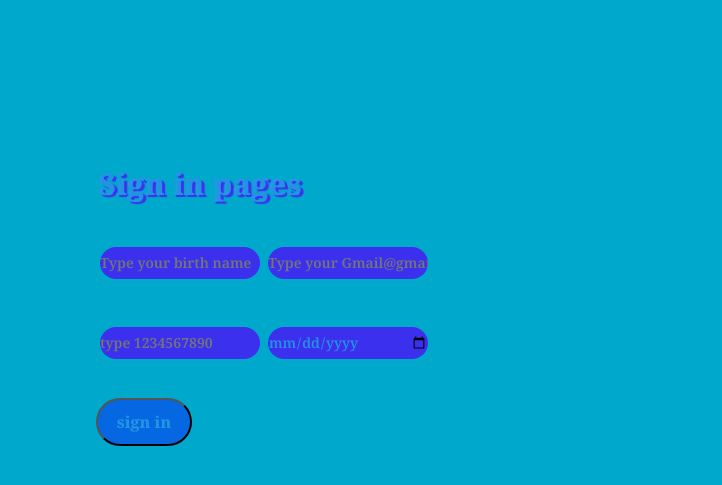
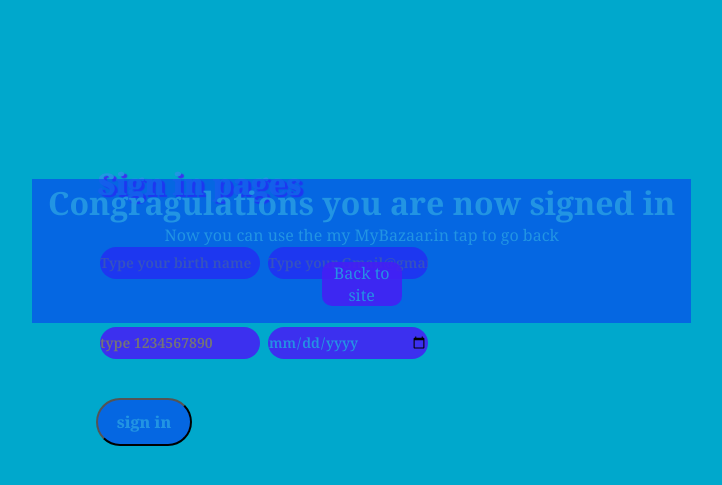
Before and after one commit to moksh-codedeveloper/shopping-store, a plain HTML site: page signin.html in a window 1280 px wide. Shown: the part 13-498 px from the top of the page, without its empty margins (480-1202 px from the left). Drawn offline with Linux system fonts and the light colour scheme.

Commit message:
new sign in page styling completes

```diff
--- a/signin.css
+++ b/signin.css
@@ -96,7 +96,7 @@ main .signin-container h1{
 }
 
 .signin-complete{
-    height: 90px;
+    height: 9rem;
     /* width: 90px; */
     display: flex;
     flex-direction: column;
@@ -104,9 +104,34 @@ main .signin-container h1{
     margin-top: 10rem;
     position: absolute;
     background-color: var(--snd-bg-colors);
+    justify-content: center;
+    text-align: center;
+    align-items: center;
+    padding: 1rem;
 }
-
+/*
 .hide{
     display: none;
 
+} */
+
+.back-btn{
+    height: 6rem;
+    width: 5rem;
+    margin: 1rem;
+    border-radius: 10px;
+    justify-content: center;
+    text-align: center;
+    align-items: center;
+    text-decoration: none;
+    background-color: var(--bg-color);
+    color: var(--text-color);
 }
+
+.back-btn:hover{
+    content: "";
+    transition: all 1s ease;
+    transform: translate(1px);
+    background-color: var(--text-color);
+    color: var(--bg-color);
+}
--- a/signin.html
+++ b/signin.html
@@ -11,13 +11,13 @@
 <body>
 	<div class="container">
 		<main>
-			<div class="signin-complete hide">
+			<div class="signin-complete">
 				<h1>Congragulations you are now signed in</h1>
 				<p>
 					Now you can use the my MyBazaar.in
 					tap to go back
 				</p>
-				<button><a href="index.html">Back to site</a></button>
+				<a href="index.html" class="back-btn">Back to site</a>
 			</div>
 			<div class="signin-container">
 				<h1>Sign in pages</h1>
```
